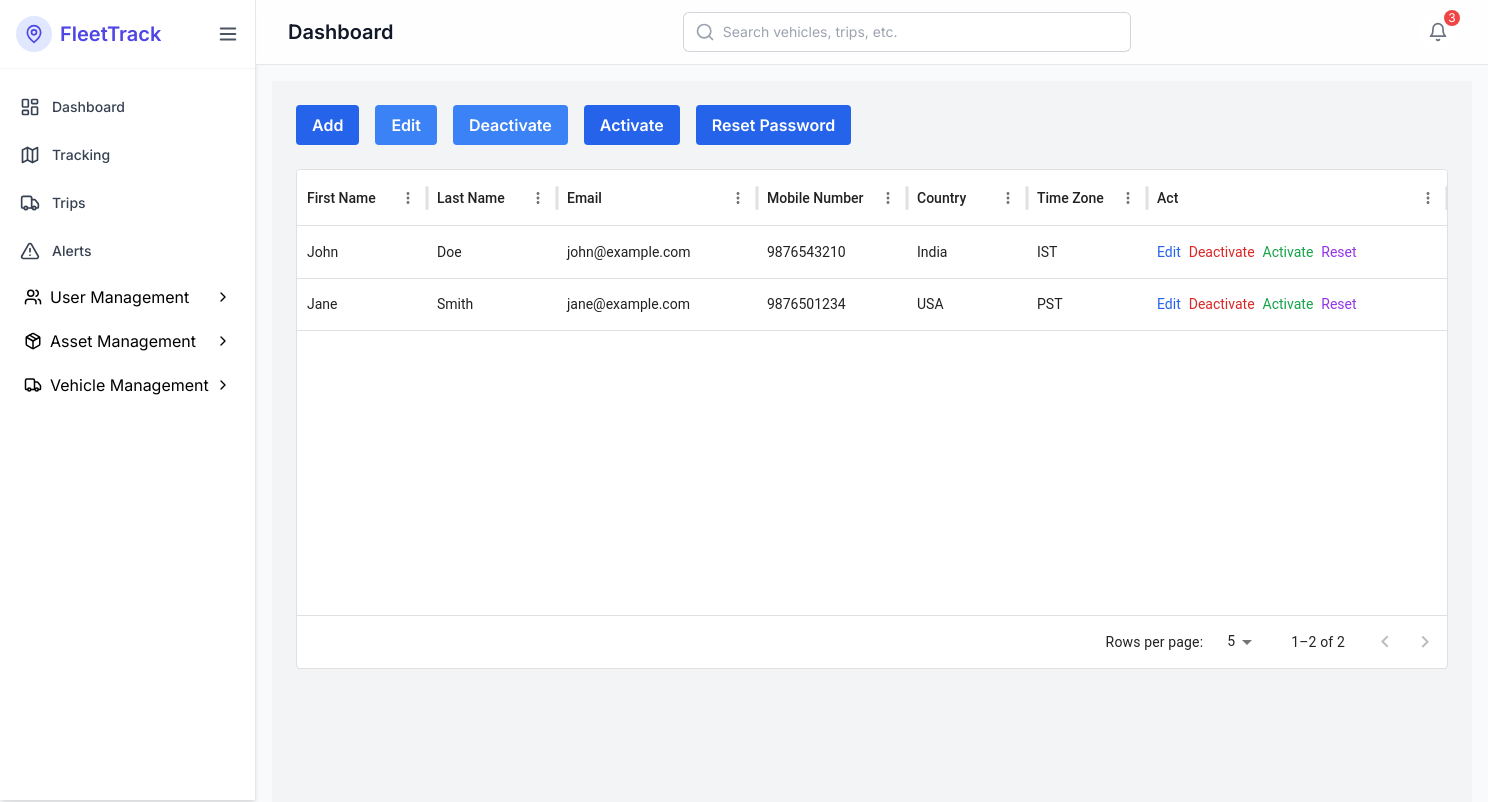
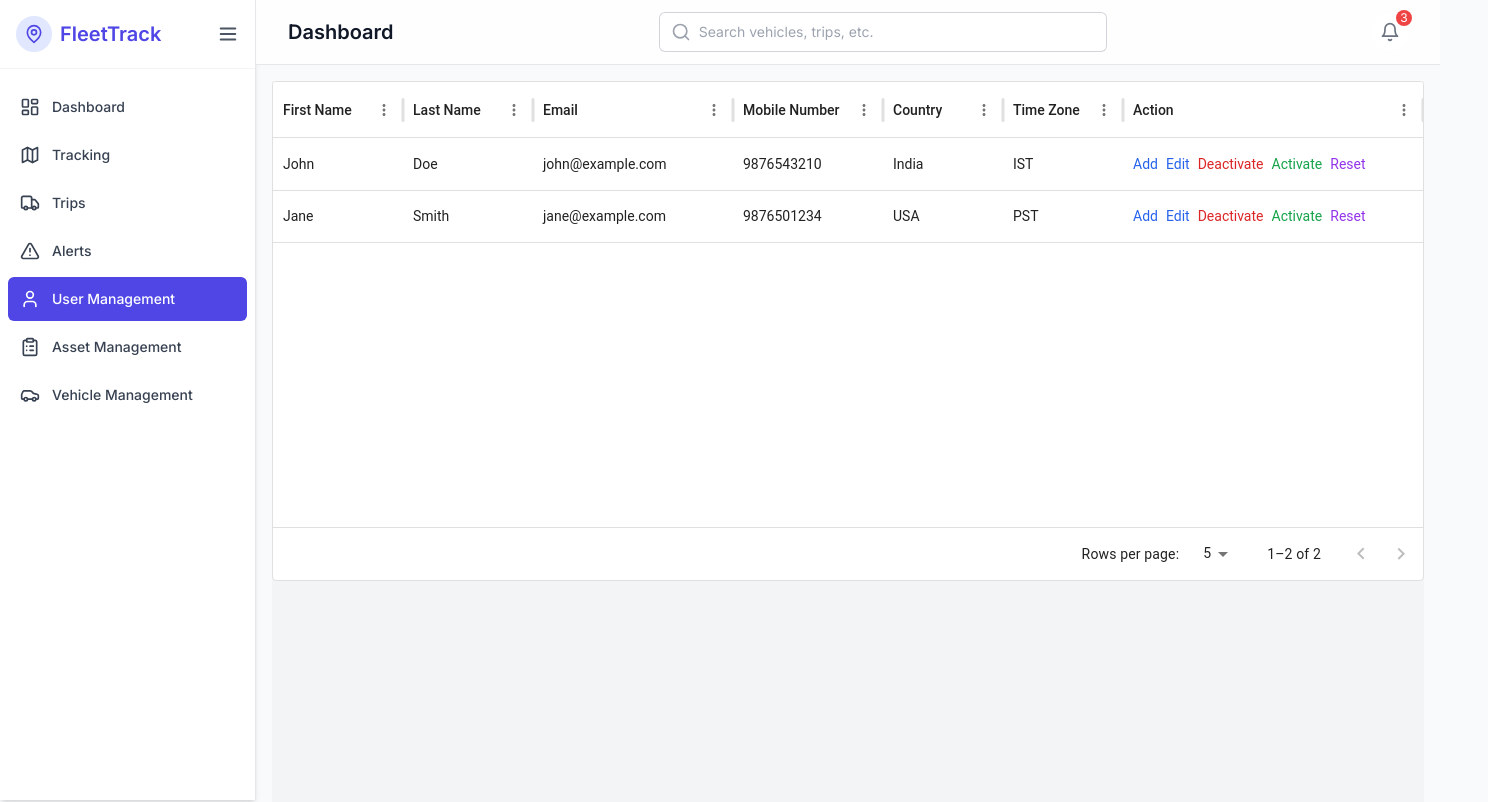
Before and after one commit to Shristy926/Fleettrack, a React (Vite) app: page /user-management/user in a window 1280 px wide. Shown: the top 802 px of the page, 1488 px wide, since content can reach past the window. Built offline with nearby package versions, Linux system fonts and the light colour scheme.

Commit message:
10june2025

```diff
--- a/src/App.tsx
+++ b/src/App.tsx
@@ -2,7 +2,7 @@ import React from 'react';
 import { BrowserRouter as Router, Routes, Route, Navigate } from 'react-router-dom';
 
 // Layout & Pages
-import Layout from './components/layout/Layout';
+import Layout from './layout/Layout';
 import DashboardPage from './pages/DashboardPage';
 import VehicleTracking from './pages/VehicleTracking';
 import OverspeedList from './pages/Reports/OverspeedList';
--- a/src/components/Users/RoleOperation.tsx
+++ b/src/components/Users/RoleOperation.tsx
@@ -107,7 +107,7 @@ const RoleOperation: React.FC = () => {
   };
 
   return (
-    <div className="p-6 bg-gray-100 min-h-screen">
+    <div className="bg-gray-100 min-h-screen">
       {/* Header Buttons */}
       <div className="flex items-center justify-start gap-4 mb-6">
         <button className="bg-gray-700 text-white px-4 py-2 rounded shadow hover:bg-gray-800">
--- a/src/components/Users/User.tsx
+++ b/src/components/Users/User.tsx
@@ -1,36 +1,6 @@
 import React from "react";
 import { useNavigate } from "react-router-dom";
 import { DataGrid, GridColDef } from "@mui/x-data-grid";
-
-const columns: GridColDef[] = [
-  { field: "firstName", headerName: "First Name", width: 130 },
-  { field: "lastName", headerName: "Last Name", width: 130 },
-  { field: "email", headerName: "Email", width: 200 },
-  { field: "mobile", headerName: "Mobile Number", width: 150 },
-  { field: "country", headerName: "Country", width: 120 },
-  { field: "timezone", headerName: "Time Zone", width: 120 },
-  {
-    field: "actions",
-    headerName: "Act",
-    width: 300,
-    renderCell: (params) => {
-      const navigate = useNavigate();
-      return (
-        <div className="space-x-2">
-          <button
-            onClick={() => navigate(`/user-management/edit-user/${params.row.id}`)}
-            className="text-blue-600 hover:underline"
-          >
-            Edit
-          </button>
-          <button className="text-red-600 hover:underline">Deactivate</button>
-          <button className="text-green-600 hover:underline">Activate</button>
-          <button className="text-purple-600 hover:underline">Reset</button>
-        </div>
-      );
-    },
-  },
-];
 
 const rows = [
   {
@@ -51,7 +21,6 @@ const rows = [
     country: "USA",
     timezone: "PST",
   },
-  // Add more sample rows or fetch from API
 ];
 
 const User: React.FC = () => {
@@ -61,31 +30,42 @@ const User: React.FC = () => {
     page: 0,
   });
 
+  const columns: GridColDef[] = [
+    { field: "firstName", headerName: "First Name", width: 130 },
+    { field: "lastName", headerName: "Last Name", width: 130 },
+    { field: "email", headerName: "Email", width: 200 },
+    { field: "mobile", headerName: "Mobile Number", width: 150 },
+    { field: "country", headerName: "Country", width: 120 },
+    { field: "timezone", headerName: "Time Zone", width: 120 },
+    {
+      field: "actions",
+      headerName: "Action",
+      width: 300,
+      renderCell: (params) => {
         return (
-    <div className="p-6 bg-gray-100 min-h-screen">
-      {/* Top action buttons */}
-      <div className="flex flex-wrap gap-4 mb-6">
+          <div className="space-x-2">
             <button
-          onClick={() => navigate("/user-management/add-user")}
-          className="bg-blue-600 text-white font-bold py-2 px-4 rounded hover:bg-blue-700 transition"
+              onClick={() => navigate(`/user-management/add-user`)}
+              className="text-blue-600 hover:underline"
             >
               Add
             </button>
-        <button className="bg-blue-500 text-white font-bold py-2 px-4 rounded hover:bg-yellow-600 transition">
+            <button
+              onClick={() => navigate(`/user-management/edit-user/${params.row.id}`)}
+              className="text-blue-600 hover:underline"
+            >
               Edit
             </button>
-        <button className="bg-blue-500 text-white font-bold py-2 px-4 rounded hover:bg-red-600 transition">
-          Deactivate
-        </button>
-        <button className="bg-blue-600 text-white font-bold py-2 px-4 rounded hover:bg-green-700 transition">
-          Activate
-        </button>
-        <button className="bg-blue-600 text-white font-bold py-2 px-4 rounded hover:bg-purple-700 transition">
-          Reset Password
-        </button>
+            <button className="text-red-600 hover:underline">Deactivate</button>
+            <button className="text-green-600 hover:underline">Activate</button>
+            <button className="text-purple-600 hover:underline">Reset</button>
           </div>
-
-      {/* DataGrid with Pagination */}
+        );
+      },
+    },
+  ];
+  return (
+    <div className="bg-gray-100 min-h-screen">
       <div style={{ height: 500, width: "100%" }}>
         <DataGrid
           rows={rows}
--- a/src/components/dashboard/DashboardCards.tsx
+++ b/src/components/dashboard/DashboardCards.tsx
@@ -89,7 +89,7 @@ const DashboardCards: React.FC = () => {
   };
 
   return (
-    <div className="w-full px-4 py-4">
+    <div className="w-full gap-4 py-4">
   <div className="flex flex-nowrap gap-1 min-w-fit">
     {cards.map((card, index) => (
       <div
--- a/src/components/dashboard/GroupCards.tsx
+++ b/src/components/dashboard/GroupCards.tsx
@@ -11,7 +11,7 @@ const distanceData = [
 
 const GroupCards = () => {
   return (
-    <div className="grid grid-cols-4 gap-4 p-4">
+    <div className="grid grid-cols-4 gap-2">
       {/* Maintenance Reminder */}
       <div className="bg-white p-4 rounded shadow w-full">
         <h3 className="text-sm font-semibold mb-2">Maintenance Reminder</h3>
--- a/src/components/layout/Sidebar.tsx
+++ /dev/null
@@ -1,92 +0,0 @@
-// src/components/layout/Sidebar.tsx
-import React, { useState } from 'react';
-import { Menu, LogOut, MapPin } from 'lucide-react';
-import { useLocation, useNavigate } from 'react-router-dom';
-import { sidebarItems } from '../../config/sidebarConfig';
-import { cn } from '../../utils/cn';
-import UserManagement from '../../pages/UserManagement';
-import VehicleManagement from '../../pages/VehicleManagement'; // ✅ import this
-import AssetManagement from '../../pages/AssetManagement';
-
-interface SidebarProps {
-  showHamburger?: boolean;
-  isCollapsed: boolean;
-  onToggle: () => void;
-}
-
-const Sidebar: React.FC<SidebarProps> = ({
-  showHamburger = true,
-  isCollapsed,
-  onToggle,
-}) => {
-  const location = useLocation();
-  const path = location.pathname?.split('/')[1] || 'dashboard';
-  const [activeRoute, setActiveRoute] = useState(path);
-  const navigate = useNavigate();
-
-  const handleMenuClick = (route: string) => {
-    setActiveRoute(route);
-    if (isCollapsed) onToggle();
-    navigate(`/${route}`);
-  };
-
-  return (
-    <aside
-      className={`h-screen bg-white fixed top-0 left-0 z-20 shadow-md border-r border-gray-200 transition-all duration-300 flex flex-col justify-between overflow-auto ${
-        isCollapsed ? 'w-20' : 'w-64'
-      }`}
-    >
-      <div>
-        <div className="flex items-center justify-between p-4 border-b border-gray-100">
-          <div className="flex items-center gap-2">
-            {!isCollapsed && (
-              <div className="bg-indigo-100 text-indigo-600 p-2 rounded-full">
-                <MapPin size={20} />
-              </div>
-            )}
-            {!isCollapsed && (
-              <span className="text-xl font-bold text-indigo-600">FleetTrack</span>
-            )}
-          </div>
-          {showHamburger && (
-            <button className="text-gray-600" onClick={onToggle} aria-label="Toggle Sidebar">
-              <Menu size={22} />
-            </button>
-          )}
-        </div>
-
-        <nav className="mt-4 px-2 flex flex-col gap-1">
-          {sidebarItems.map(({ label, route, icon: Icon }) =>
-  label === 'User Management' ? (
-    <UserManagement key={route} isCollapsed={isCollapsed} />
-  ) : label === 'Vehicle Management' ? (
-    <VehicleManagement key={route} isCollapsed={isCollapsed} />
-  ) : label === 'Asset Management' ? (
-    <AssetManagement key={route} isCollapsed={isCollapsed} />
-  ) : (
-    <button
-      key={route}
-      onClick={() => handleMenuClick(route)}
-      className={cn(
-        'flex items-center p-3 rounded-md text-sm font-medium transition-all',
-        activeRoute === route
-          ? 'bg-indigo-600 text-white'
-          : 'text-gray-700 hover:bg-indigo-100',
-        isCollapsed ? 'justify-center' : 'gap-3'
-      )}
-      title={isCollapsed ? label : undefined}
-      aria-label={label}
-    >
-      <Icon size={20} />
-      {!isCollapsed && <span>{label}</span>}
-    </button>
-  )
-)}
-
-        </nav>
-      </div>
-    </aside>
-  );
-};
-
-export default Sidebar;
--- a/src/components/layout/Header.tsx
+++ b/src/layout/Header.tsx
@@ -1,6 +1,6 @@
 import React from 'react';
 import { Menu, Bell, Search } from 'lucide-react';
-import { alerts } from '../../data/mockData';
+import { alerts } from '../data/mockData';
 
 interface HeaderProps {
   setIsMobileOpen: React.Dispatch<React.SetStateAction<boolean>>;
--- /dev/null
+++ b/src/layout/Sidebar.tsx
@@ -0,0 +1,83 @@
+import React, { useState } from 'react';
+import { Menu, MapPin } from 'lucide-react';
+import { useLocation, useNavigate } from 'react-router-dom';
+import { sidebarItems } from "../Config/sidebarConfig";
+import { cn } from "../utils/cn";
+
+interface SidebarProps {
+  showHamburger?: boolean;
+  isCollapsed: boolean;
+  onToggle: () => void;
+}
+
+const Sidebar: React.FC<SidebarProps> = ({
+  showHamburger = true,
+  isCollapsed,
+  onToggle,
+}) => {
+  const location = useLocation();
+  const path = location.pathname?.split('/')[1] || 'dashboard';
+  const [activeRoute, setActiveRoute] = useState(path);
+  const navigate = useNavigate();
+
+  const handleMenuClick = (route: string) => {
+    setActiveRoute(route);
+    if (isCollapsed) onToggle();
+    navigate(`/${route}`);
+  };
+
+  return (
+    <aside
+      className={`h-screen bg-white fixed top-0 left-0 z-20 shadow-md border-r border-gray-200 transition-all duration-300 flex flex-col justify-between overflow-auto ${
+        isCollapsed ? 'w-20' : 'w-64'
+      }`}
+    >
+      {/* Logo and toggle */}
+      <div>
+        <div className="flex items-center justify-between p-4 border-b border-gray-100">
+          <div className="flex items-center gap-2">
+            <div className="bg-indigo-100 text-indigo-600 p-2 rounded-full">
+              <MapPin size={20} />
+            </div>
+            {!isCollapsed && (
+              <span className="text-xl font-bold text-indigo-600">FleetTrack</span>
+            )}
+          </div>
+          {showHamburger && (
+            <button
+              className="text-gray-600"
+              onClick={onToggle}
+              aria-label="Toggle Sidebar"
+            >
+              <Menu size={22} />
+            </button>
+          )}
+        </div>
+
+        {/* Sidebar menu */}
+        <nav className="mt-4 px-2 flex flex-col gap-1">
+          {sidebarItems.map(({ label, route, icon: Icon }) => (
+            <button
+              key={route}
+              onClick={() => handleMenuClick(route)}
+              className={cn(
+                'flex items-center p-3 rounded-md text-sm font-medium transition-all',
+                activeRoute === route
+                  ? 'bg-indigo-600 text-white'
+                  : 'text-gray-700 hover:bg-indigo-100',
+                isCollapsed ? 'justify-center' : 'gap-3'
+              )}
+              title={isCollapsed ? label : undefined}
+              aria-label={label}
+            >
+              <Icon size={20} />
+              {!isCollapsed && <span>{label}</span>}
+            </button>
+          ))}
+        </nav>
+      </div>
+    </aside>
+  );
+};
+
+export default Sidebar;
```
Also changed, not shown: vite.config.ts (+8 -3 lines), src/layout/DashboardLayout.tsx (renamed from src/components/layout/DashboardLayout.tsx), src/layout/Layout.tsx (renamed from src/components/layout/Layout.tsx). Lines whose indentation alone changed are shown as unchanged.
